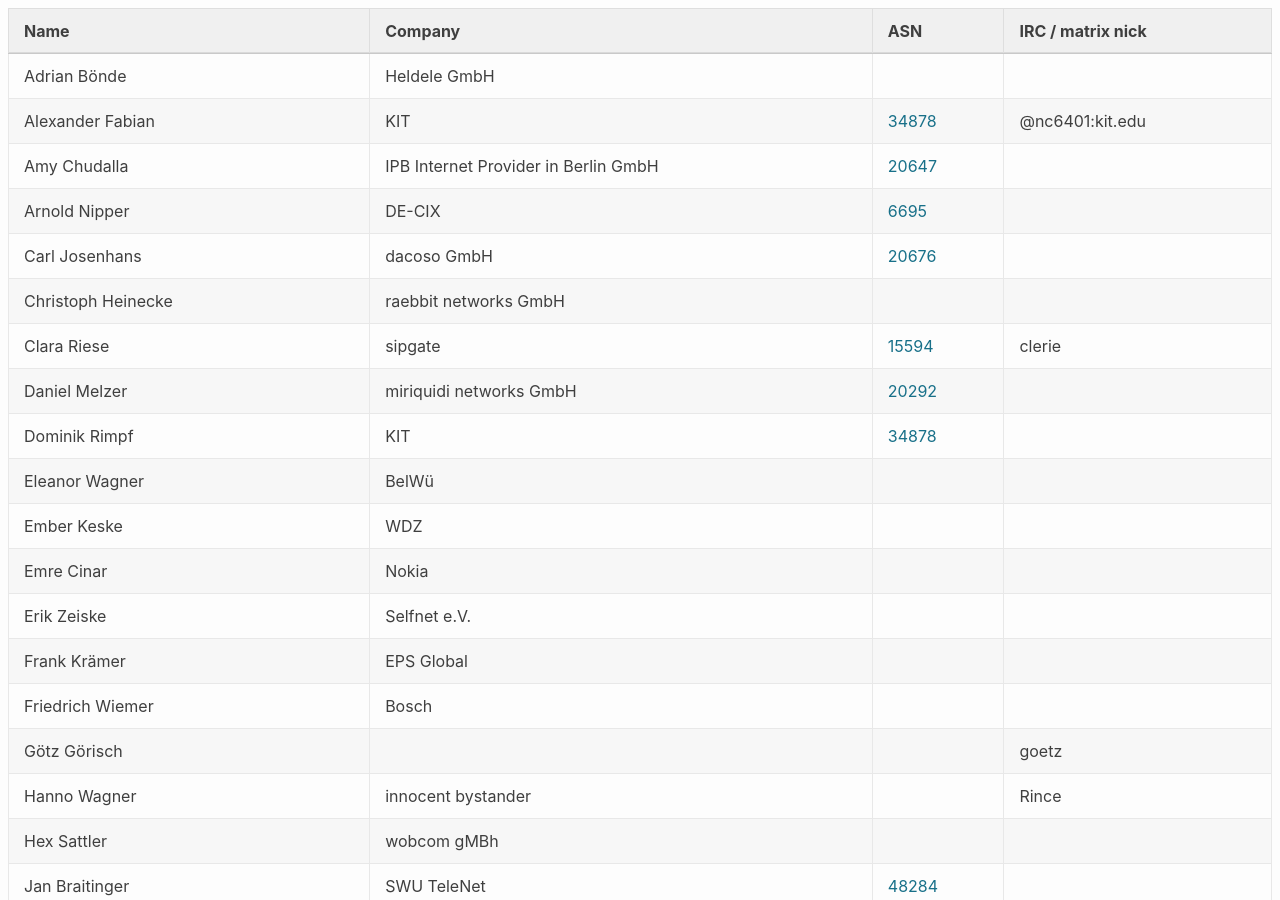
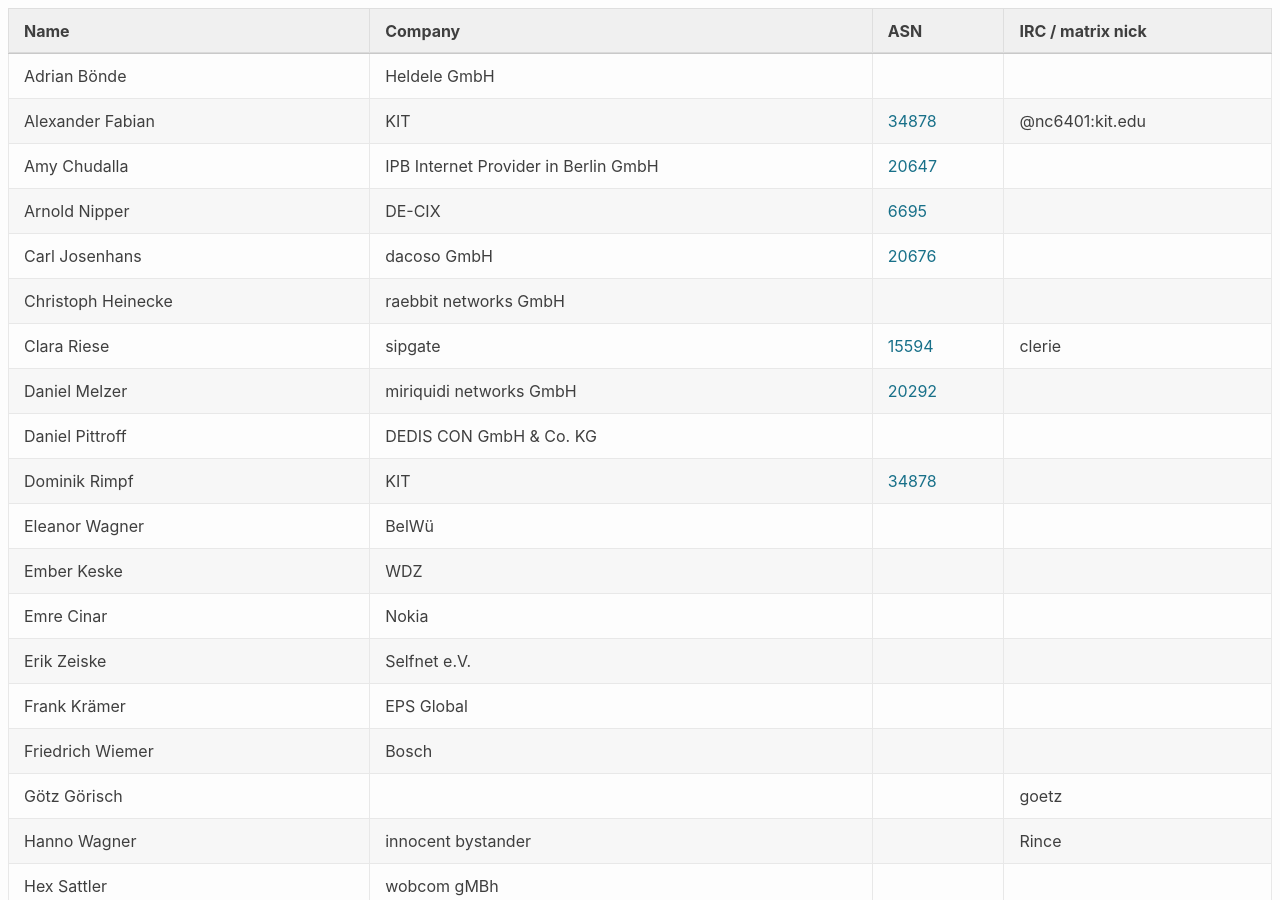
Before and after one commit to denog/pretix-attendeelist, a Jekyll site: the page built from denogmeetup25-06/index.markdown, in a window 1280 px wide and 900 px high. Built offline with Jekyll 4.4.1, drawn with Linux system fonts in a browser that asks for light colours.

Commit message:
Latest data: Mon Jun 30 08:37:06 UTC 2025

```diff
--- a/_data/attendees_denogmeetup25-06.json
+++ b/_data/attendees_denogmeetup25-06.json
@@ -46,6 +46,12 @@
     "company": "miriquidi networks GmbH",
     "irc": null,
     "asn": "20292"
+  },
+  {
+    "name": "Daniel Pittroff",
+    "company": "DEDIS CON GmbH & Co. KG",
+    "irc": null,
+    "asn": null
   },
   {
     "name": "Dominik Rimpf",
```
